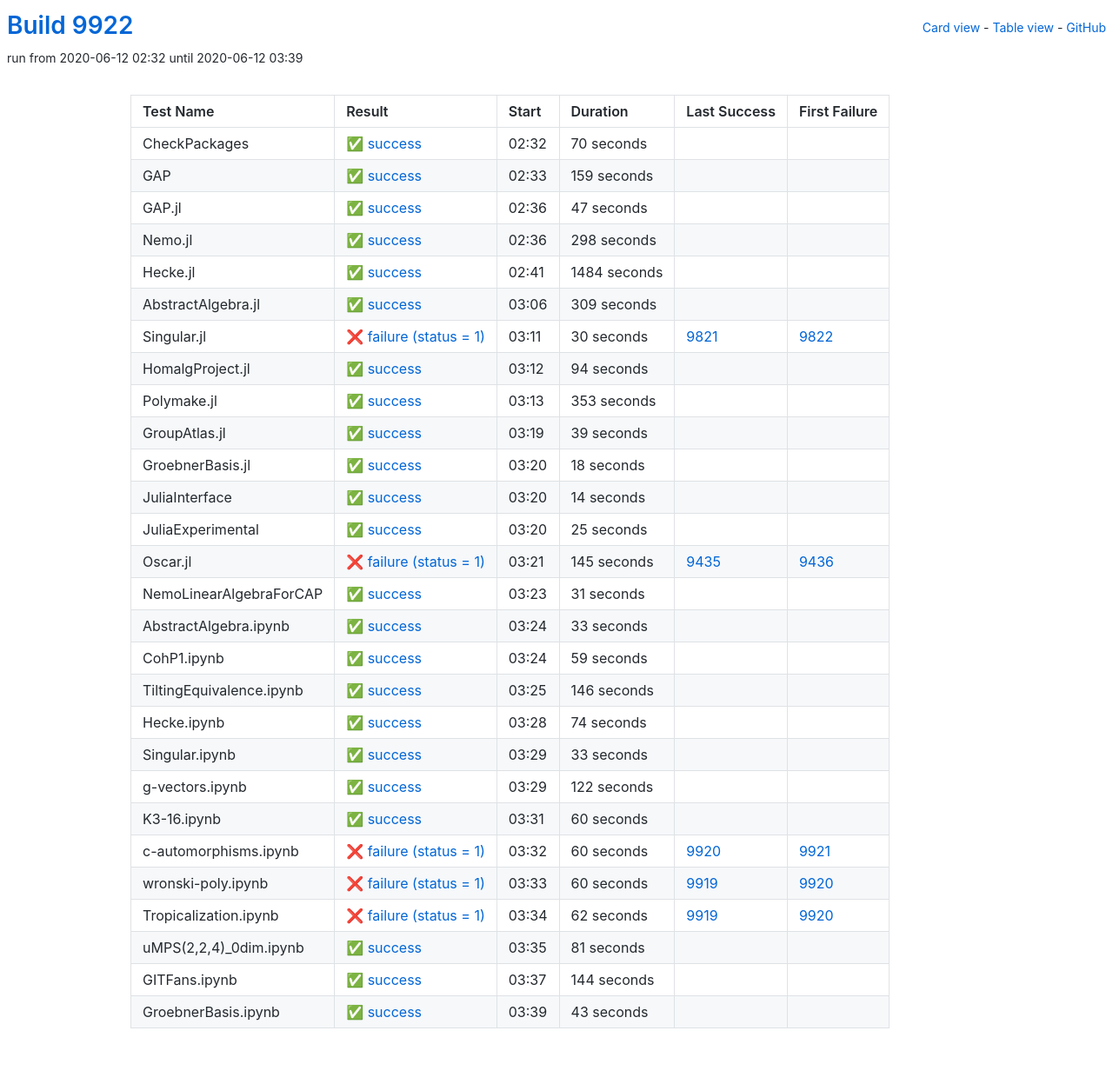
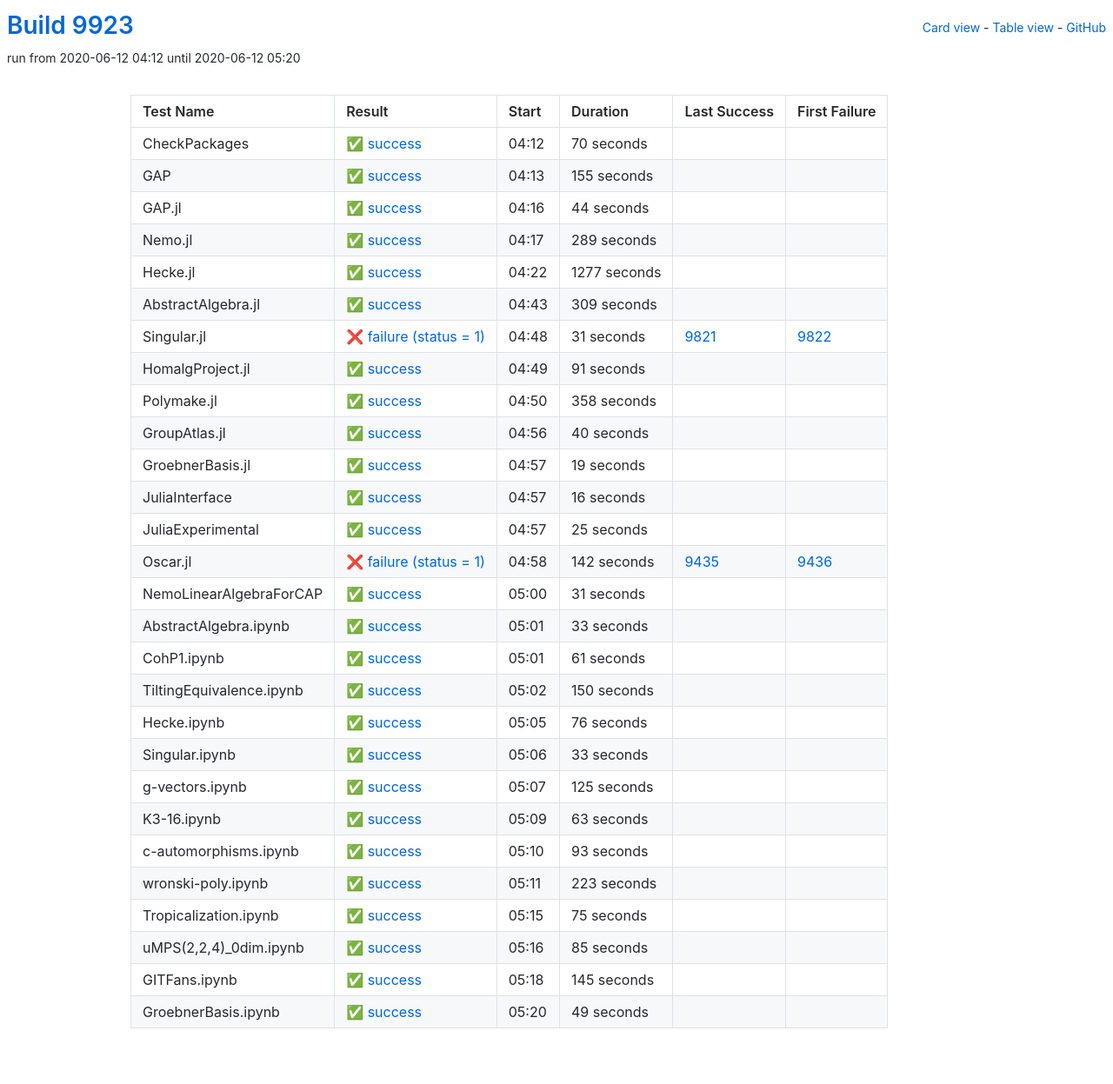
Before and after one commit to oscar-system/oscar-ci-status, a Jekyll site: the page built from table.html, in a window 1280 px wide. Shown: the whole page at 87% size. Built offline with Jekyll 4.4.1, drawn with Linux system fonts in a browser that asks for light colours.

Commit message:
Build #9923

```diff
--- a/_data/ci.yml
+++ b/_data/ci.yml
@@ -1,6 +1,6 @@
 ---
-build: 9922
-build_url: https://oscarci.mathematik.uni-kl.de/job/oscar/9922/
+build: 9923
+build_url: https://oscarci.mathematik.uni-kl.de/job/oscar/9923/
 job: oscar
 organization: oscar-system
 repo: oscar-ci-status
@@ -8,8 +8,8 @@
 tests:
 - name: CheckPackages
   id: checkpackages
-  log: https://oscarci.mathematik.uni-kl.de/job/oscar/9922/artifact/logs/build-9922/CheckPackages.log
-  start: 2020-06-12 02:32
+  log: https://oscarci.mathematik.uni-kl.de/job/oscar/9923/artifact/logs/build-9923/CheckPackages.log
+  start: 2020-06-12 04:12
   success: true
   exitcode: 0
   status: success
@@ -20,56 +20,56 @@
   first_failure_url:
 - name: GAP
   id: gap
-  log: https://oscarci.mathematik.uni-kl.de/job/oscar/9922/artifact/logs/build-9922/GAP.log
-  start: 2020-06-12 02:33
+  log: https://oscarci.mathematik.uni-kl.de/job/oscar/9923/artifact/logs/build-9923/GAP.log
+  start: 2020-06-12 04:13
   success: true
   exitcode: 0
   status: success
-  duration: 159
+  duration: 155
   last_success: false
   last_success_url:
   first_failure: false
   first_failure_url:
 - name: GAP.jl
   id: gap-jl
-  log: https://oscarci.mathematik.uni-kl.de/job/oscar/9922/artifact/logs/build-9922/GAP.jl.log
-  start: 2020-06-12 02:36
+  log: https://oscarci.mathematik.uni-kl.de/job/oscar/9923/artifact/logs/build-9923/GAP.jl.log
+  start: 2020-06-12 04:16
   success: true
   exitcode: 0
   status: success
-  duration: 47
+  duration: 44
   last_success: false
   last_success_url:
   first_failure: false
   first_failure_url:
 - name: Nemo.jl
   id: nemo-jl
-  log: https://oscarci.mathematik.uni-kl.de/job/oscar/9922/artifact/logs/build-9922/Nemo.jl.log
-  start: 2020-06-12 02:36
+  log: https://oscarci.mathematik.uni-kl.de/job/oscar/9923/artifact/logs/build-9923/Nemo.jl.log
+  start: 2020-06-12 04:17
   success: true
   exitcode: 0
   status: success
-  duration: 298
+  duration: 289
   last_success: false
   last_success_url:
   first_failure: false
   first_failure_url:
 - name: Hecke.jl
   id: hecke-jl
-  log: https://oscarci.mathematik.uni-kl.de/job/oscar/9922/artifact/logs/build-9922/Hecke.jl.log
-  start: 2020-06-12 02:41
+  log: https://oscarci.mathematik.uni-kl.de/job/oscar/9923/artifact/logs/build-9923/Hecke.jl.log
+  start: 2020-06-12 04:22
   success: true
   exitcode: 0
   status: success
-  duration: 1484
+  duration: 1277
   last_success: false
   last_success_url:
   first_failure: false
   first_failure_url:
 - name: AbstractAlgebra.jl
   id: abstractalgebra-jl
-  log: https://oscarci.mathematik.uni-kl.de/job/oscar/9922/artifact/logs/build-9922/AbstractAlgebra.jl.log
-  start: 2020-06-12 03:06
+  log: https://oscarci.mathematik.uni-kl.de/job/oscar/9923/artifact/logs/build-9923/AbstractAlgebra.jl.log
+  start: 2020-06-12 04:43
   success: true
   exitcode: 0
   status: success
@@ -80,80 +80,80 @@
   first_failure_url:
 - name: Singular.jl
   id: singular-jl
-  log: https://oscarci.mathematik.uni-kl.de/job/oscar/9922/artifact/logs/build-9922/Singular.jl.log
-  start: 2020-06-12 03:11
+  log: https://oscarci.mathematik.uni-kl.de/job/oscar/9923/artifact/logs/build-9923/Singular.jl.log
+  start: 2020-06-12 04:48
   success: false
   exitcode: 1
   status: failure
-  duration: 30
+  duration: 31
   last_success: 9821
   last_success_url: https://oscarci.mathematik.uni-kl.de/job/oscar/9821/
   first_failure: 9822
   first_failure_url: https://oscarci.mathematik.uni-kl.de/job/oscar/9822/
 - name: HomalgProject.jl
   id: homalgproject-jl
-  log: https://oscarci.mathematik.uni-kl.de/job/oscar/9922/artifact/logs/build-9922/HomalgProject.jl.log
-  start: 2020-06-12 03:12
+  log: https://oscarci.mathematik.uni-kl.de/job/oscar/9923/artifact/logs/build-9923/HomalgProject.jl.log
+  start: 2020-06-12 04:49
   success: true
   exitcode: 0
   status: success
-  duration: 94
+  duration: 91
   last_success: false
   last_success_url:
   first_failure: false
   first_failure_url:
 - name: Polymake.jl
   id: polymake-jl
-  log: https://oscarci.mathematik.uni-kl.de/job/oscar/9922/artifact/logs/build-9922/Polymake.jl.log
-  start: 2020-06-12 03:13
+  log: https://oscarci.mathematik.uni-kl.de/job/oscar/9923/artifact/logs/build-9923/Polymake.jl.log
+  start: 2020-06-12 04:50
   success: true
   exitcode: 0
   status: success
-  duration: 353
+  duration: 358
   last_success: false
   last_success_url:
   first_failure: false
   first_failure_url:
 - name: GroupAtlas.jl
   id: groupatlas-jl
-  log: https://oscarci.mathematik.uni-kl.de/job/oscar/9922/artifact/logs/build-9922/GroupAtlas.jl.log
-  start: 2020-06-12 03:19
+  log: https://oscarci.mathematik.uni-kl.de/job/oscar/9923/artifact/logs/build-9923/GroupAtlas.jl.log
+  start: 2020-06-12 04:56
   success: true
   exitcode: 0
   status: success
-  duration: 39
+  duration: 40
   last_success: false
   last_success_url:
   first_failure: false
   first_failure_url:
 - name: GroebnerBasis.jl
   id: groebnerbasis-jl
-  log: https://oscarci.mathematik.uni-kl.de/job/oscar/9922/artifact/logs/build-9922/GroebnerBasis.jl.log
-  start: 2020-06-12 03:20
+  log: https://oscarci.mathematik.uni-kl.de/job/oscar/9923/artifact/logs/build-9923/GroebnerBasis.jl.log
+  start: 2020-06-12 04:57
   success: true
   exitcode: 0
   status: success
-  duration: 18
+  duration: 19
   last_success: false
   last_success_url:
   first_failure: false
   first_failure_url:
 - name: JuliaInterface
   id: juliainterface
-  log: https://oscarci.mathematik.uni-kl.de/job/oscar/9922/artifact/logs/build-9922/JuliaInterface.log
-  start: 2020-06-12 03:20
+  log: https://oscarci.mathematik.uni-kl.de/job/oscar/9923/artifact/logs/build-9923/JuliaInterface.log
+  start: 2020-06-12 04:57
   success: true
   exitcode: 0
   status: success
-  duration: 14
+  duration: 16
   last_success: false
   last_success_url:
   first_failure: false
   first_failure_url:
 - name: JuliaExperimental
   id: juliaexperimental
-  log: https://oscarci.mathematik.uni-kl.de/job/oscar/9922/artifact/logs/build-9922/JuliaExperimental.log
-  start: 2020-06-12 03:20
+  log: https://oscarci.mathematik.uni-kl.de/job/oscar/9923/artifact/logs/build-9923/JuliaExperimental.log
+  start: 2020-06-12 04:57
   success: true
   exitcode: 0
   status: success
@@ -164,20 +164,20 @@
   first_failure_url:
 - name: Oscar.jl
   id: oscar-jl
-  log: https://oscarci.mathematik.uni-kl.de/job/oscar/9922/artifact/logs/build-9922/Oscar.jl.log
-  start: 2020-06-12 03:21
+  log: https://oscarci.mathematik.uni-kl.de/job/oscar/9923/artifact/logs/build-9923/Oscar.jl.log
+  start: 2020-06-12 04:58
   success: false
   exitcode: 1
   status: failure
-  duration: 145
+  duration: 142
   last_success: 9435
   last_success_url: https://oscarci.mathematik.uni-kl.de/job/oscar/9435/
   first_failure: 9436
   first_failure_url: https://oscarci.mathematik.uni-kl.de/job/oscar/9436/
 - name: NemoLinearAlgebraForCAP
   id: nemolinearalgebraforcap
-  log: https://oscarci.mathematik.uni-kl.de/job/oscar/9922/artifact/logs/build-9922/NemoLinearAlgebraForCAP.log
-  start: 2020-06-12 03:23
+  log: https://oscarci.mathematik.uni-kl.de/job/oscar/9923/artifact/logs/build-9923/NemoLinearAlgebraForCAP.log
+  start: 2020-06-12 05:00
   success: true
   exitcode: 0
   status: success
@@ -188,8 +188,8 @@
   first_failure_url:
 - name: AbstractAlgebra.ipynb
   id: abstractalgebra-ipynb
-  log: https://oscarci.mathematik.uni-kl.de/job/oscar/9922/artifact/logs/build-9922/AbstractAlgebra.ipynb.log
-  start: 2020-06-12 03:24
+  log: https://oscarci.mathematik.uni-kl.de/job/oscar/9923/artifact/logs/build-9923/AbstractAlgebra.ipynb.log
+  start: 2020-06-12 05:01
   success: true
   exitcode: 0
   status: success
@@ -200,44 +200,44 @@
   first_failure_url:
 - name: CohP1.ipynb
   id: cohp1-ipynb
-  log: https://oscarci.mathematik.uni-kl.de/job/oscar/9922/artifact/logs/build-9922/CohP1.ipynb.log
-  start: 2020-06-12 03:24
+  log: https://oscarci.mathematik.uni-kl.de/job/oscar/9923/artifact/logs/build-9923/CohP1.ipynb.log
+  start: 2020-06-12 05:01
   success: true
   exitcode: 0
   status: success
-  duration: 59
+  duration: 61
   last_success: false
   last_success_url:
   first_failure: false
   first_failure_url:
 - name: TiltingEquivalence.ipynb
   id: tiltingequivalence-ipynb
-  log: https://oscarci.mathematik.uni-kl.de/job/oscar/9922/artifact/logs/build-9922/TiltingEquivalence.ipynb.log
-  start: 2020-06-12 03:25
+  log: https://oscarci.mathematik.uni-kl.de/job/oscar/9923/artifact/logs/build-9923/TiltingEquivalence.ipynb.log
+  start: 2020-06-12 05:02
   success: true
   exitcode: 0
   status: success
-  duration: 146
+  duration: 150
   last_success: false
   last_success_url:
   first_failure: false
   first_failure_url:
 - name: Hecke.ipynb
   id: hecke-ipynb
-  log: https://oscarci.mathematik.uni-kl.de/job/oscar/9922/artifact/logs/build-9922/Hecke.ipynb.log
-  start: 2020-06-12 03:28
+  log: https://oscarci.mathematik.uni-kl.de/job/oscar/9923/artifact/logs/build-9923/Hecke.ipynb.log
+  start: 2020-06-12 05:05
   success: true
   exitcode: 0
   status: success
-  duration: 74
+  duration: 76
   last_success: false
   last_success_url:
   first_failure: false
   first_failure_url:
 - name: Singular.ipynb
   id: singular-ipynb
-  log: https://oscarci.mathematik.uni-kl.de/job/oscar/9922/artifact/logs/build-9922/Singular.ipynb.log
-  start: 2020-06-12 03:29
+  log: https://oscarci.mathematik.uni-kl.de/job/oscar/9923/artifact/logs/build-9923/Singular.ipynb.log
+  start: 2020-06-12 05:06
   success: true
   exitcode: 0
   status: success
@@ -248,96 +248,96 @@
   first_failure_url:
 - name: g-vectors.ipynb
   id: g-vectors-ipynb
-  log: https://oscarci.mathematik.uni-kl.de/job/oscar/9922/artifact/logs/build-9922/g-vectors.ipynb.log
-  start: 2020-06-12 03:29
+  log: https://oscarci.mathematik.uni-kl.de/job/oscar/9923/artifact/logs/build-9923/g-vectors.ipynb.log
+  start: 2020-06-12 05:07
   success: true
   exitcode: 0
   status: success
-  duration: 122
+  duration: 125
   last_success: false
   last_success_url:
   first_failure: false
   first_failure_url:
 - name: K3-16.ipynb
   id: k3-16-ipynb
-  log: https://oscarci.mathematik.uni-kl.de/job/oscar/9922/artifact/logs/build-9922/K3-16.ipynb.log
-  start: 2020-06-12 03:31
+  log: https://oscarci.mathematik.uni-kl.de/job/oscar/9923/artifact/logs/build-9923/K3-16.ipynb.log
+  start: 2020-06-12 05:09
   success: true
   exitcode: 0
   status: success
-  duration: 60
+  duration: 63
   last_success: false
   last_success_url:
   first_failure: false
   first_failure_url:
 - name: c-automorphisms.ipynb
   id: c-automorphisms-ipynb
-  log: https://oscarci.mathematik.uni-kl.de/job/oscar/9922/artifact/logs/build-9922/c-automorphisms.ipynb.log
-  start: 2020-06-12 03:32
-  success: false
-  exitcode: 1
-  status: failure
-  duration: 60
-  last_success: 9920
-  last_success_url: https://oscarci.mathematik.uni-kl.de/job/oscar/9920/
-  first_failure: 9921
-  first_failure_url: https://oscarci.mathematik.uni-kl.de/job/oscar/9921/
-- name: wronski-poly.ipynb
-  id: wronski-poly-ipynb
-  log: https://oscarci.mathematik.uni-kl.de/job/oscar/9922/artifact/logs/build-9922/wronski-poly.ipynb.log
-  start: 2020-06-12 03:33
-  success: false
-  exitcode: 1
-  status: failure
-  duration: 60
-  last_success: 9919
-  last_success_url: https://oscarci.mathematik.uni-kl.de/job/oscar/9919/
-  first_failure: 9920
-  first_failure_url: https://oscarci.mathematik.uni-kl.de/job/oscar/9920/
-- name: Tropicalization.ipynb
-  id: tropicalization-ipynb
-  log: https://oscarci.mathematik.uni-kl.de/job/oscar/9922/artifact/logs/build-9922/Tropicalization.ipynb.log
-  start: 2020-06-12 03:34
-  success: false
-  exitcode: 1
-  status: failure
-  duration: 62
-  last_success: 9919
-  last_success_url: https://oscarci.mathematik.uni-kl.de/job/oscar/9919/
-  first_failure: 9920
-  first_failure_url: https://oscarci.mathematik.uni-kl.de/job/oscar/9920/
-- name: uMPS(2,2,4)_0dim.ipynb
-  id: umps-2-2-4-0dim-ipynb
-  log: https://oscarci.mathematik.uni-kl.de/job/oscar/9922/artifact/logs/build-9922/uMPS-2-2-4-_0dim.ipynb.log
-  start: 2020-06-12 03:35
+  log: https://oscarci.mathematik.uni-kl.de/job/oscar/9923/artifact/logs/build-9923/c-automorphisms.ipynb.log
+  start: 2020-06-12 05:10
   success: true
   exitcode: 0
   status: success
-  duration: 81
+  duration: 93
+  last_success: false
+  last_success_url:
+  first_failure: false
+  first_failure_url:
+- name: wronski-poly.ipynb
+  id: wronski-poly-ipynb
+  log: https://oscarci.mathematik.uni-kl.de/job/oscar/9923/artifact/logs/build-9923/wronski-poly.ipynb.log
+  start: 2020-06-12 05:11
+  success: true
+  exitcode: 0
+  status: success
+  duration: 223
+  last_success: false
+  last_success_url:
+  first_failure: false
+  first_failure_url:
+- name: Tropicalization.ipynb
+  id: tropicalization-ipynb
+  log: https://oscarci.mathematik.uni-kl.de/job/oscar/9923/artifact/logs/build-9923/Tropicalization.ipynb.log
+  start: 2020-06-12 05:15
+  success: true
+  exitcode: 0
+  status: success
+  duration: 75
+  last_success: false
+  last_success_url:
+  first_failure: false
+  first_failure_url:
+- name: uMPS(2,2,4)_0dim.ipynb
+  id: umps-2-2-4-0dim-ipynb
+  log: https://oscarci.mathematik.uni-kl.de/job/oscar/9923/artifact/logs/build-9923/uMPS-2-2-4-_0dim.ipynb.log
+  start: 2020-06-12 05:16
+  success: true
+  exitcode: 0
+  status: success
+  duration: 85
   last_success: false
   last_success_url:
   first_failure: false
   first_failure_url:
 - name: GITFans.ipynb
   id: gitfans-ipynb
-  log: https://oscarci.mathematik.uni-kl.de/job/oscar/9922/artifact/logs/build-9922/GITFans.ipynb.log
-  start: 2020-06-12 03:37
+  log: https://oscarci.mathematik.uni-kl.de/job/oscar/9923/artifact/logs/build-9923/GITFans.ipynb.log
+  start: 2020-06-12 05:18
   success: true
   exitcode: 0
   status: success
-  duration: 144
+  duration: 145
   last_success: false
   last_success_url:
   first_failure: false
   first_failure_url:
 - name: GroebnerBasis.ipynb
   id: groebnerbasis-ipynb
-  log: https://oscarci.mathematik.uni-kl.de/job/oscar/9922/artifact/logs/build-9922/GroebnerBasis.ipynb.log
-  start: 2020-06-12 03:39
+  log: https://oscarci.mathematik.uni-kl.de/job/oscar/9923/artifact/logs/build-9923/GroebnerBasis.ipynb.log
+  start: 2020-06-12 05:20
   success: true
   exitcode: 0
   status: success
-  duration: 43
+  duration: 49
   last_success: false
   last_success_url:
   first_failure: false
```
Also changed, not shown: README.md.
